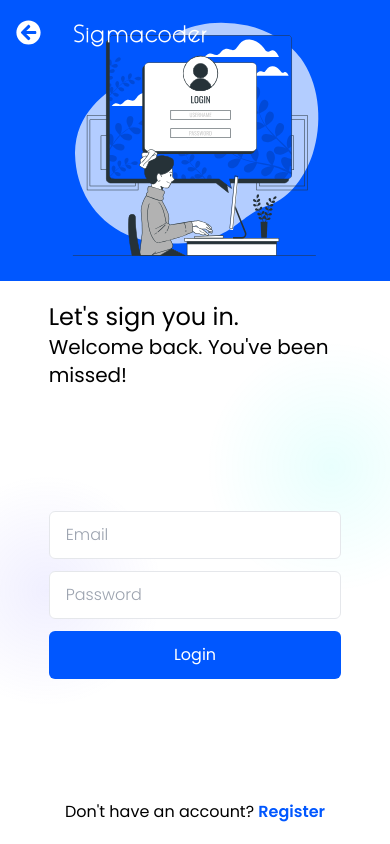
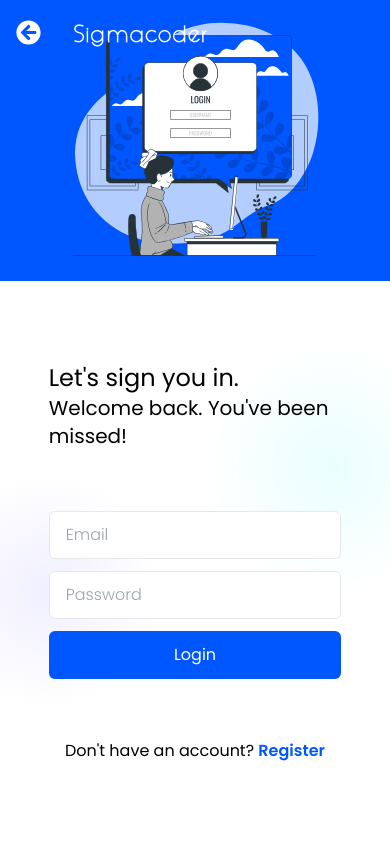
Before and after one commit to HarshKumarraghav/sigmacoder, a React (Vite) app: page /login in a window 390 px wide. Built offline with nearby package versions, Linux system fonts and the light colour scheme.

Commit message:
Auth & Home: UI bug fixed

```diff
--- a/src/Components/Auth/Loginpage.tsx
+++ b/src/Components/Auth/Loginpage.tsx
@@ -40,7 +40,7 @@ const LoginPage = () => {
         <motion.img className="w-full h-full" src="/Images/login.svg" />
       </motion.div>
       <motion.div
-        className="lg:w-1/2 lg:h-full lg:justify-evenly lg:bg-primary-light w-full h-2/3 flex flex-col items-center justify-between py-5"
+        className="lg:w-1/2 lg:h-full lg:justify-evenly lg:bg-primary-light w-full h-2/3 flex flex-col items-center justify-evenly py-5"
         variants={formVariants}
       >
         <div className="main___background___gradient"></div>
--- a/src/Components/Auth/Signuppage.tsx
+++ b/src/Components/Auth/Signuppage.tsx
@@ -66,7 +66,7 @@ const Signuppage = () => {
             className="flex flex-col items-center w-full gap-3"
             variants={formVariants}
           >
-            <div className="flex flex-col md:flex-row w-3/4 md:w-2/4 gap-x-3">
+            <div className="flex flex-col md:flex-row w-3/4 md:w-2/4 gap-x-3 gap-y-2">
               <input
                 type="text"
                 required
--- a/src/Components/Home/Section1.tsx
+++ b/src/Components/Home/Section1.tsx
@@ -1,5 +1,7 @@
 import { motion } from "framer-motion";
+import { useNavigate } from "react-router-dom";
 const Section1 = () => {
+  const router = useNavigate();
   return (
     <motion.main
       initial={{ opacity: 0, y: -50 }}
@@ -38,6 +40,7 @@ const Section1 = () => {
           animate={{ scale: 1 }}
           whileTap={{ scale: 0.95 }}
           transition={{ duration: 0.5 }}
+          onClick={() => router("/signup")}
           className="bg-primary flex items-center justify-center hover__button gap-4 rounded-full duration-200 ease-out h-16 w-52 text-white font-semibold hover:brightness-95"
         >
           Get Started
--- a/src/Components/Home/Seection3.tsx
+++ b/src/Components/Home/Seection3.tsx
@@ -1,7 +1,9 @@
 import { motion } from "framer-motion";
 import { useInView } from "react-intersection-observer";
+import { useNavigate } from "react-router-dom";
 
 const Section3 = () => {
+  const router = useNavigate();
   const [ref, inView] = useInView({
     triggerOnce: true,
   });
@@ -71,6 +73,7 @@ const Section3 = () => {
       </motion.h1>
       <motion.button
         initial="hidden"
+        onClick={() => router("/signup")}
         animate={inView ? "visible" : "hidden"}
         whileTap="whileTap"
         variants={buttonVariants}
```
